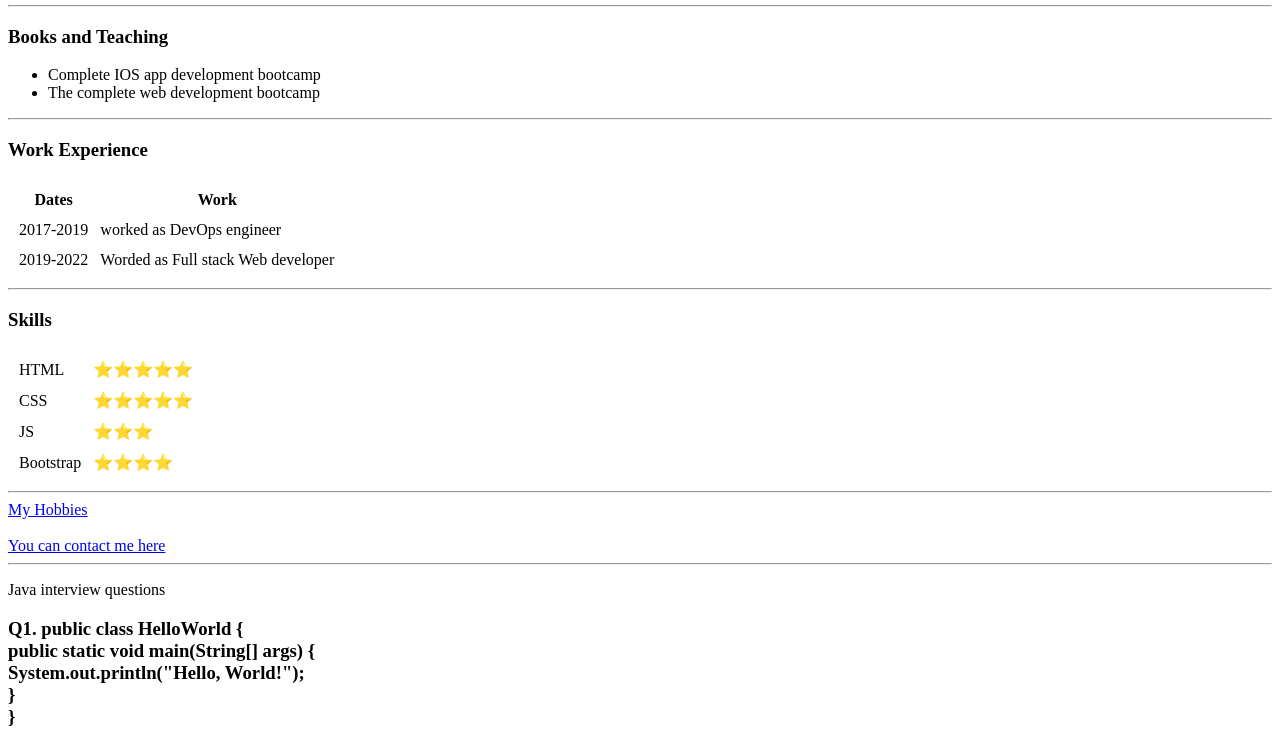
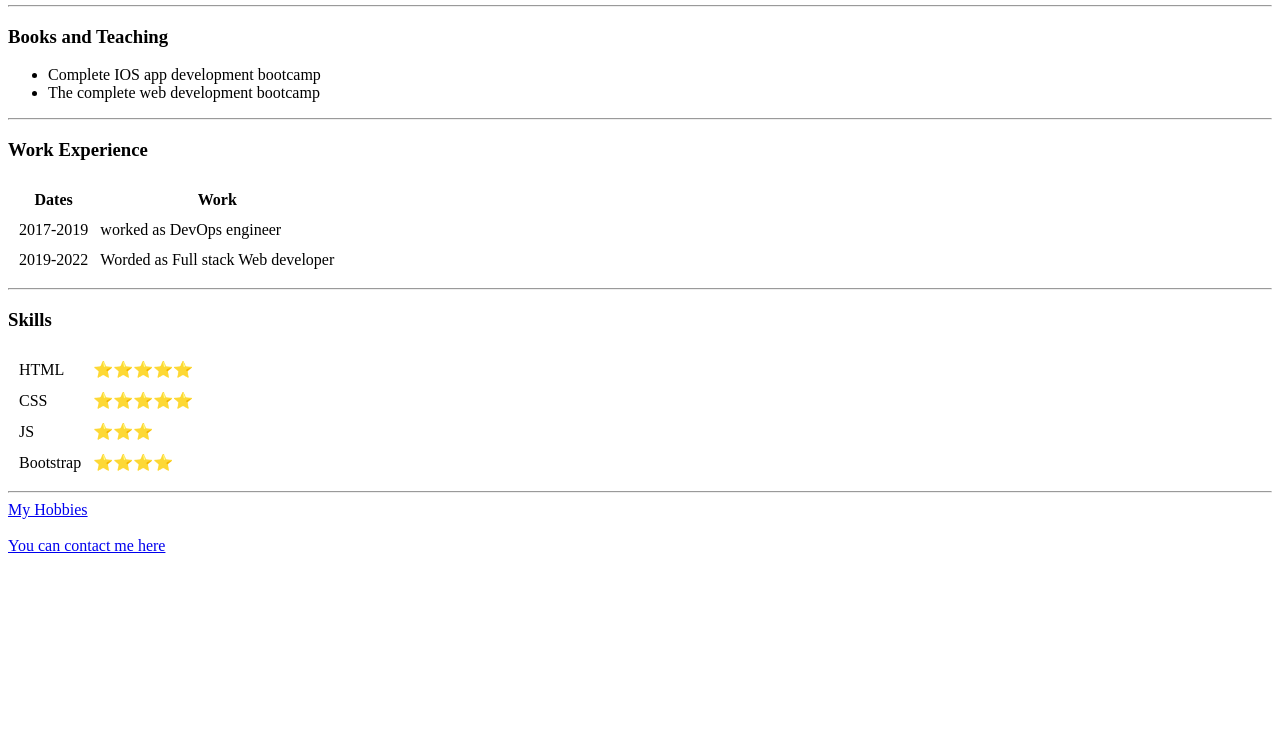
Before and after one commit to nvrnagella/CV, a plain HTML site: page index.html in a window 1280 px wide. Shown: the part 207-954 px from the top of the page. After the commit the page ends 800 px from the top, so only its background shows below. Drawn offline with Linux system fonts and the light colour scheme.

Commit message:
Update index.html

```diff
--- a/index.html
+++ b/index.html
@@ -62,12 +62,5 @@
     <br>
     <br>
     <a href="Contact-me.html" target="_blank">You can contact me here</a>
-    <hr>
-    <p>Java interview questions</p>
-    <h3>Q1. public class HelloWorld {<br>
-    public static void main(String[] args) {<br>
-        System.out.println("Hello, World!");<br>
-    }<br>
-}</h3>
 </body>
 </html>
```
